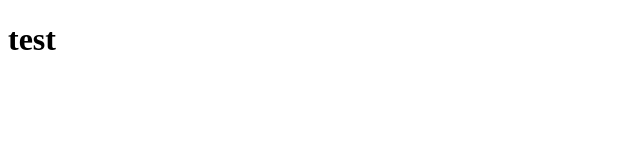
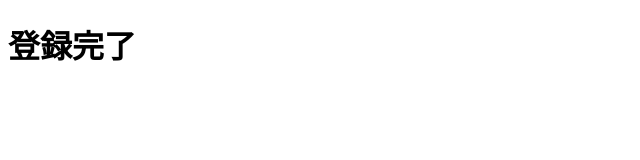
Before and after one commit to Randry556/DAMARARERO, a plain HTML site: page index.html in a window 1280 px wide. Shown: the whole page, without its empty margins (0-640 px from the left). Drawn offline with Linux system fonts and the light colour scheme.

Commit message:
index.html

```diff
--- a/index.html
+++ b/index.html
@@ -6,6 +6,6 @@
     <title>test</title>
 </head>
 <body>
-   <h1>test</h1>
+   <h1>登録完了</h1>
 </body>
 </html>
```
